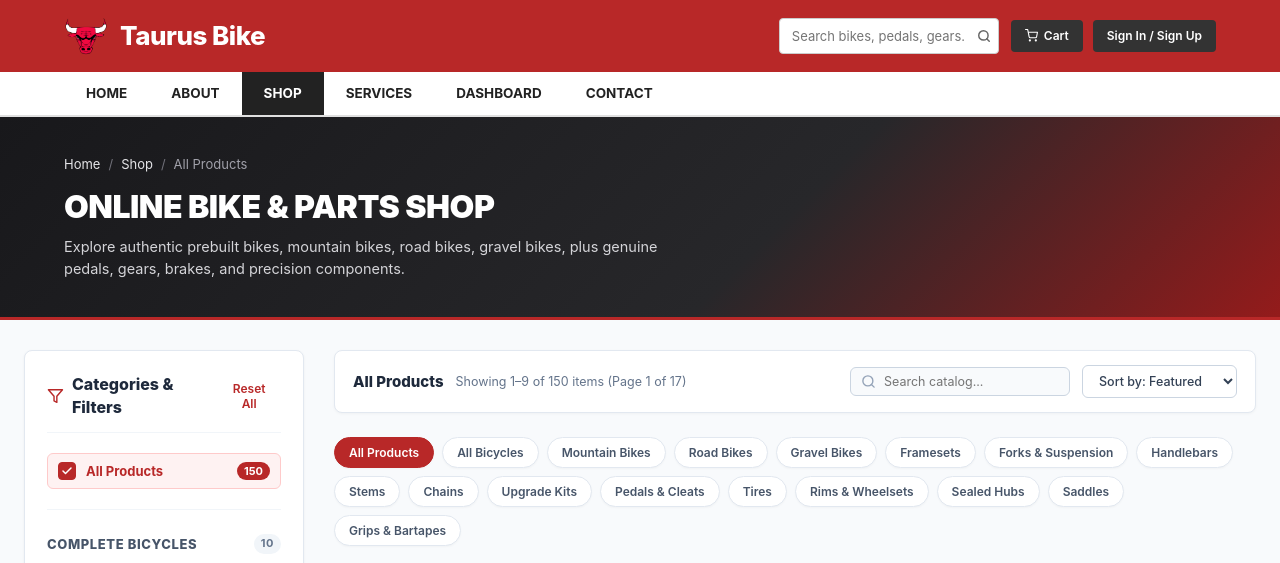
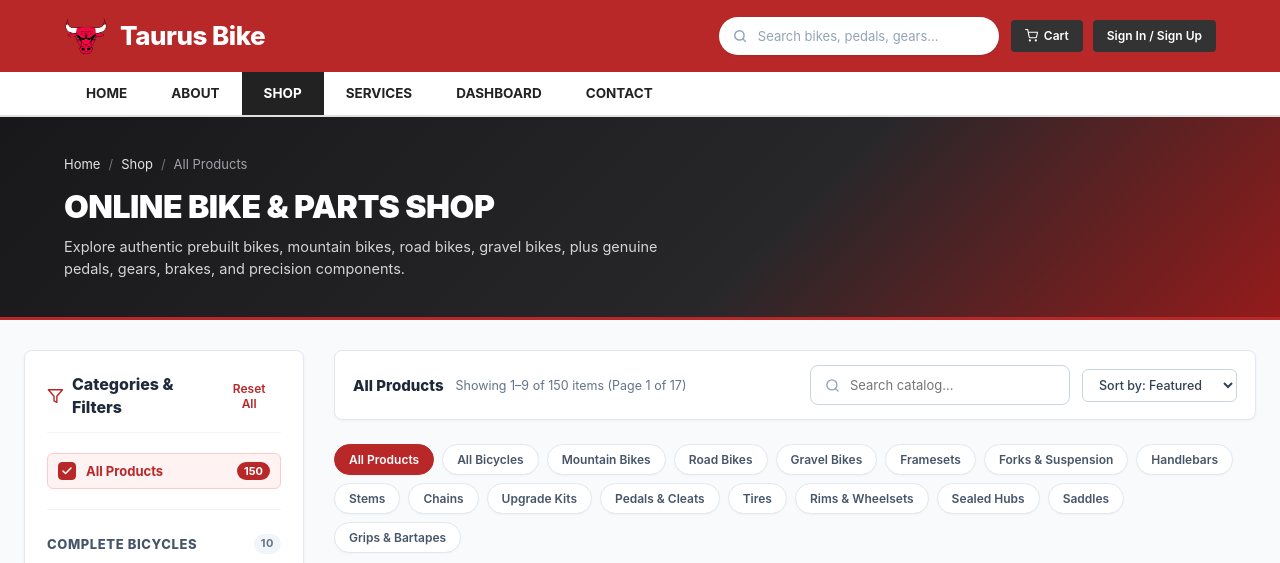
Before and after one commit to Brian-Celon/BICOBS, a plain HTML site: page frontend/pages/shop.html in a window 1280 px wide. Shown: the top 563 px of the page. Drawn offline with Linux system fonts and the light colour scheme; no server answers.

Commit message:
style(search): align customer web search bar style with admin top search bar

```diff
--- a/frontend/css/dashboard.css
+++ b/frontend/css/dashboard.css
@@ -2274,29 +2274,57 @@ body {
     position: relative;
     display: flex;
     align-items: center;
+    width: 280px;
+    transition: width 0.25s ease;
 }
 
 .search_input {
-    width: 220px;
-    height: 36px;
-    padding: 6px 34px 6px 12px;
-    border-radius: 4px;
-    border: 1px solid #ccc;
+    width: 100%;
+    height: 38px;
+    padding: 8px 16px 8px 38px;
+    background-color: #ffffff;
+    border: 1px solid rgba(255, 255, 255, 0.4);
+    border-radius: 20px;
     font-size: 13px;
+    color: #1e293b;
     outline: none;
-    background-color: #ffffff;
+    transition: all 0.2s ease;
+    box-sizing: border-box;
+    box-shadow: 0 1px 3px rgba(0, 0, 0, 0.08);
+}
+
+.search_input::placeholder {
+    color: #94a3b8;
+}
+
+.search_input:focus {
+    box-shadow: 0 0 0 3px rgba(255, 255, 255, 0.35), 0 2px 8px rgba(0, 0, 0, 0.12);
+    border-color: #ffffff;
+}
+
+.search_wrapper:focus-within {
+    width: 320px;
 }
 
 .search_btn {
     position: absolute;
-    right: 8px;
+    left: 14px;
+    top: 50%;
+    transform: translateY(-50%);
     background: none;
     border: none;
-    color: #666;
+    color: #94a3b8;
     cursor: pointer;
     display: flex;
     align-items: center;
     justify-content: center;
+    padding: 0;
+    z-index: 2;
+    transition: color 0.2s ease;
+}
+
+.search_btn:hover {
+    color: #8b1e28;
 }
 
 .header_actions_group {
@@ -2679,7 +2707,11 @@ body {
 
     .search_wrapper,
     .search_input {
-        width: 100%;
+        width: 100% !important;
+    }
+
+    .search_wrapper:focus-within {
+        width: 100% !important;
     }
 
     .search_input {
--- a/frontend/css/landing_page.css
+++ b/frontend/css/landing_page.css
@@ -102,29 +102,57 @@ button, input, select, textarea {
     position: relative;
     display: flex;
     align-items: center;
+    width: 280px;
+    transition: width 0.25s ease;
 }
 
 .search_input {
-    width: 220px;
-    height: 36px;
-    padding: 6px 34px 6px 12px;
-    border-radius: 4px;
-    border: 1px solid #ccc;
+    width: 100%;
+    height: 38px;
+    padding: 8px 16px 8px 38px;
+    background-color: #ffffff;
+    border: 1px solid rgba(255, 255, 255, 0.4);
+    border-radius: 20px;
     font-size: 13px;
+    color: #1e293b;
     outline: none;
-    background-color: #ffffff;
+    transition: all 0.2s ease;
+    box-sizing: border-box;
+    box-shadow: 0 1px 3px rgba(0, 0, 0, 0.08);
+}
+
+.search_input::placeholder {
+    color: #94a3b8;
+}
+
+.search_input:focus {
+    box-shadow: 0 0 0 3px rgba(255, 255, 255, 0.35), 0 2px 8px rgba(0, 0, 0, 0.12);
+    border-color: #ffffff;
+}
+
+.search_wrapper:focus-within {
+    width: 320px;
 }
 
 .search_btn {
     position: absolute;
-    right: 8px;
+    left: 14px;
+    top: 50%;
+    transform: translateY(-50%);
     background: none;
     border: none;
-    color: #666;
+    color: #94a3b8;
     cursor: pointer;
     display: flex;
     align-items: center;
     justify-content: center;
+    padding: 0;
+    z-index: 2;
+    transition: color 0.2s ease;
+}
+
+.search_btn:hover {
+    color: #8b1e28;
 }
 
 .header_actions_group {
@@ -1207,7 +1235,11 @@ button, input, select, textarea {
     }
 
     .search_wrapper {
-        width: 100%;
+        width: 100% !important;
+    }
+
+    .search_wrapper:focus-within {
+        width: 100% !important;
     }
 
     .search_input {
--- a/frontend/css/service.css
+++ b/frontend/css/service.css
@@ -133,29 +133,57 @@ img {
     position: relative;
     display: flex;
     align-items: center;
+    width: 280px;
+    transition: width 0.25s ease;
 }
 
 .search_input {
-    width: 220px;
-    height: 36px;
-    padding: 6px 34px 6px 12px;
-    border-radius: 4px;
-    border: 1px solid #ccc;
+    width: 100%;
+    height: 38px;
+    padding: 8px 16px 8px 38px;
+    background-color: #ffffff;
+    border: 1px solid rgba(255, 255, 255, 0.4);
+    border-radius: 20px;
     font-size: 13px;
+    color: #1e293b;
     outline: none;
-    background-color: #ffffff;
+    transition: all 0.2s ease;
+    box-sizing: border-box;
+    box-shadow: 0 1px 3px rgba(0, 0, 0, 0.08);
+}
+
+.search_input::placeholder {
+    color: #94a3b8;
+}
+
+.search_input:focus {
+    box-shadow: 0 0 0 3px rgba(255, 255, 255, 0.35), 0 2px 8px rgba(0, 0, 0, 0.12);
+    border-color: #ffffff;
+}
+
+.search_wrapper:focus-within {
+    width: 320px;
 }
 
 .search_btn {
     position: absolute;
-    right: 8px;
+    left: 14px;
+    top: 50%;
+    transform: translateY(-50%);
     background: none;
     border: none;
-    color: #666;
+    color: #94a3b8;
     cursor: pointer;
     display: flex;
     align-items: center;
     justify-content: center;
+    padding: 0;
+    z-index: 2;
+    transition: color 0.2s ease;
+}
+
+.search_btn:hover {
+    color: #8b1e28;
 }
 
 .header_actions_group {
@@ -1775,7 +1803,11 @@ img {
     }
 
     .search_wrapper {
-        width: 100%;
+        width: 100% !important;
+    }
+
+    .search_wrapper:focus-within {
+        width: 100% !important;
     }
 
     .search_input {
--- a/frontend/css/shop.css
+++ b/frontend/css/shop.css
@@ -61,29 +61,57 @@ textarea {
     position: relative;
     display: flex;
     align-items: center;
+    width: 280px;
+    transition: width 0.25s ease;
 }
 
 .search_input {
-    width: 220px;
-    height: 36px;
-    padding: 6px 34px 6px 12px;
-    border-radius: 4px;
-    border: 1px solid #ccc;
+    width: 100%;
+    height: 38px;
+    padding: 8px 16px 8px 38px;
+    background-color: #ffffff;
+    border: 1px solid rgba(255, 255, 255, 0.4);
+    border-radius: 20px;
     font-size: 13px;
+    color: #1e293b;
     outline: none;
-    background-color: #ffffff;
+    transition: all 0.2s ease;
+    box-sizing: border-box;
+    box-shadow: 0 1px 3px rgba(0, 0, 0, 0.08);
+}
+
+.search_input::placeholder {
+    color: #94a3b8;
+}
+
+.search_input:focus {
+    box-shadow: 0 0 0 3px rgba(255, 255, 255, 0.35), 0 2px 8px rgba(0, 0, 0, 0.12);
+    border-color: #ffffff;
+}
+
+.search_wrapper:focus-within {
+    width: 320px;
 }
 
 .search_btn {
     position: absolute;
-    right: 8px;
+    left: 14px;
+    top: 50%;
+    transform: translateY(-50%);
     background: none;
     border: none;
-    color: #666;
+    color: #94a3b8;
     cursor: pointer;
     display: flex;
     align-items: center;
     justify-content: center;
+    padding: 0;
+    z-index: 2;
+    transition: color 0.2s ease;
+}
+
+.search_btn:hover {
+    color: #8b1e28;
 }
 
 .header_actions_group {
@@ -686,26 +714,40 @@ textarea {
 .catalog_search_box {
     display: flex;
     align-items: center;
-    background-color: #f8fafc;
+    background-color: #ffffff;
     border: 1px solid #cbd5e1;
-    border-radius: 6px;
-    padding: 6px 10px;
-    gap: 8px;
-    width: 220px;
+    border-radius: 8px;
+    padding: 0 14px;
+    gap: 10px;
+    width: 260px;
+    height: 40px;
+    transition: border-color 0.2s ease, box-shadow 0.2s ease;
+    box-sizing: border-box;
+}
+
+.catalog_search_box:focus-within {
+    border-color: #8b1e28;
+    box-shadow: 0 0 0 3px rgba(139, 30, 40, 0.12);
 }
 
 .catalog_search_box svg {
     color: #94a3b8;
     flex-shrink: 0;
+    transition: color 0.2s ease;
+}
+
+.catalog_search_box:focus-within svg {
+    color: #8b1e28;
 }
 
 .catalog_search_input {
     border: none;
     background: transparent;
-    font-size: 12.5px;
+    font-size: 13px;
     color: #1e293b;
     outline: none;
     width: 100%;
+    height: 100%;
 }
 
 .catalog_sort_select {
@@ -1425,7 +1467,11 @@ textarea {
     }
 
     .search_wrapper {
-        width: 100%;
+        width: 100% !important;
+    }
+
+    .search_wrapper:focus-within {
+        width: 100% !important;
     }
 
     .search_input {
```
